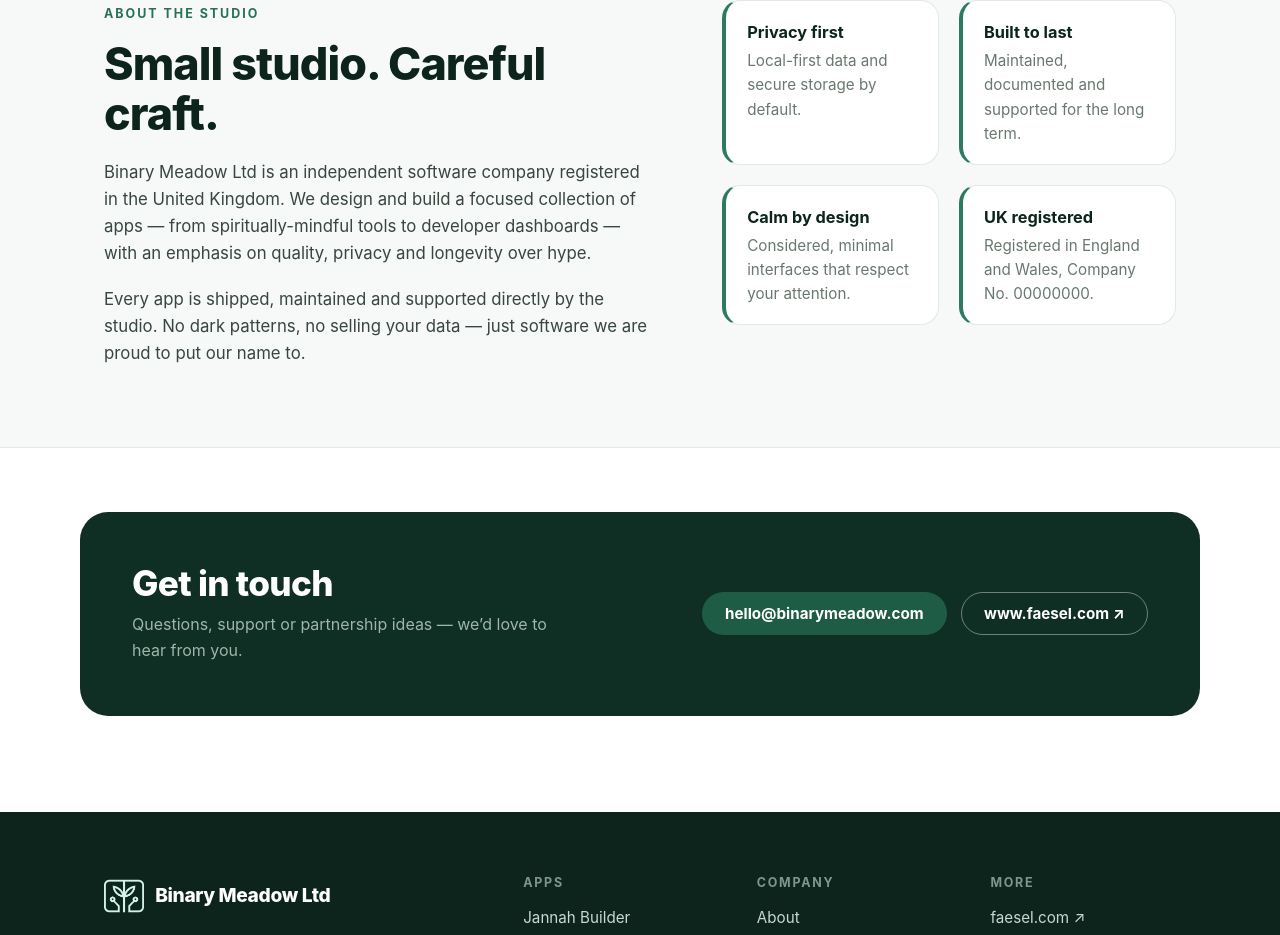
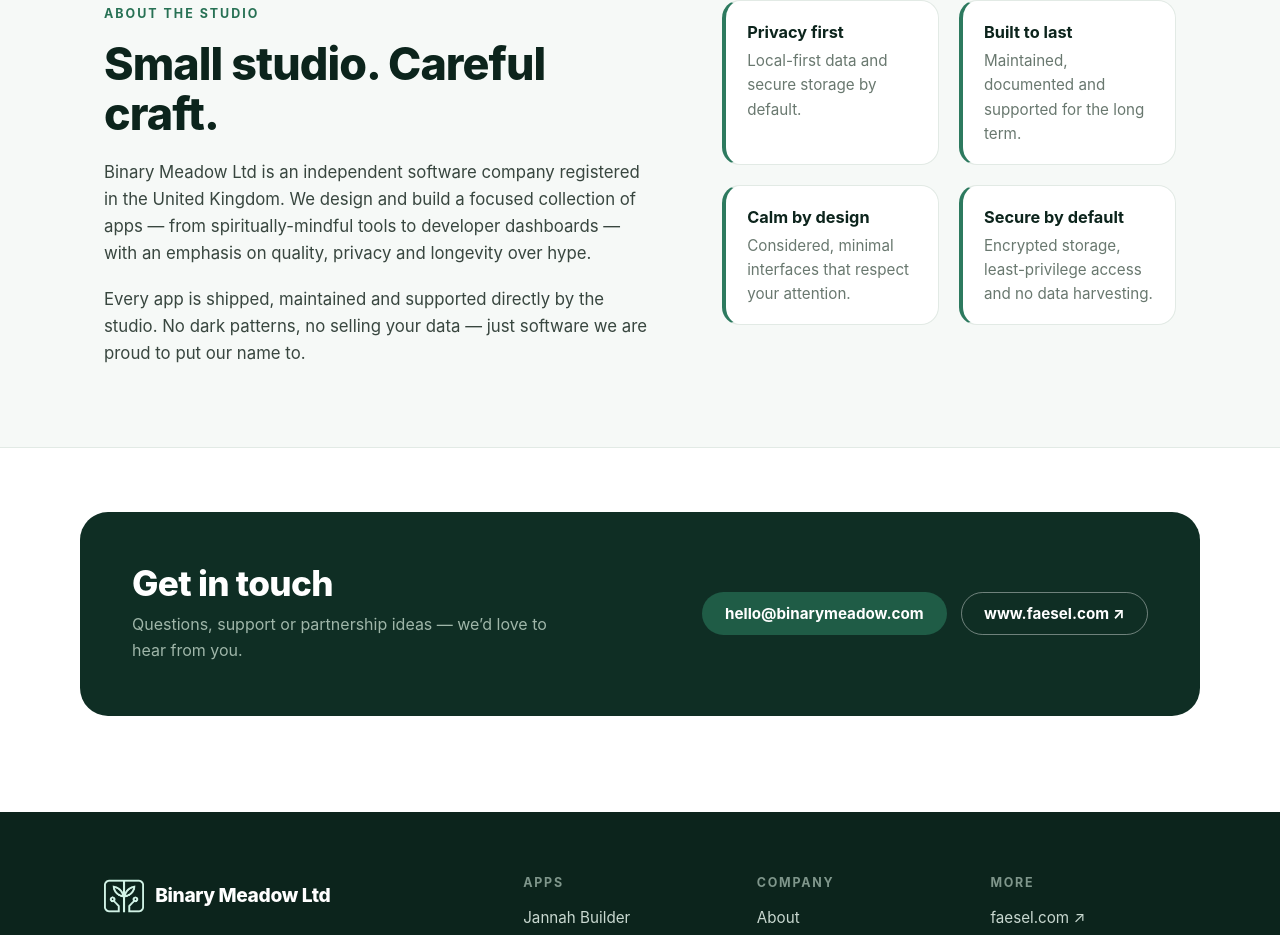
Before and after one commit to faesel/binary-meadow, a Next.js app: page / in a window 1280 px wide. Shown: the part 1770-2705 px from the top of the page. Built offline with nearby package versions, Linux system fonts and the light colour scheme.

Commit message:
content: replace UK-registered value with security focus

```diff
--- a/src/app/page.tsx
+++ b/src/app/page.tsx
@@ -98,8 +98,8 @@ export default function HomePage() {
               Considered, minimal interfaces that respect your attention.
             </li>
             <li>
-              <strong>UK registered</strong>
-              {company.jurisdiction}, Company No. {company.companyNumber}.
+              <strong>Secure by default</strong>
+              Encrypted storage, least-privilege access and no data harvesting.
             </li>
           </ul>
         </div>
```
